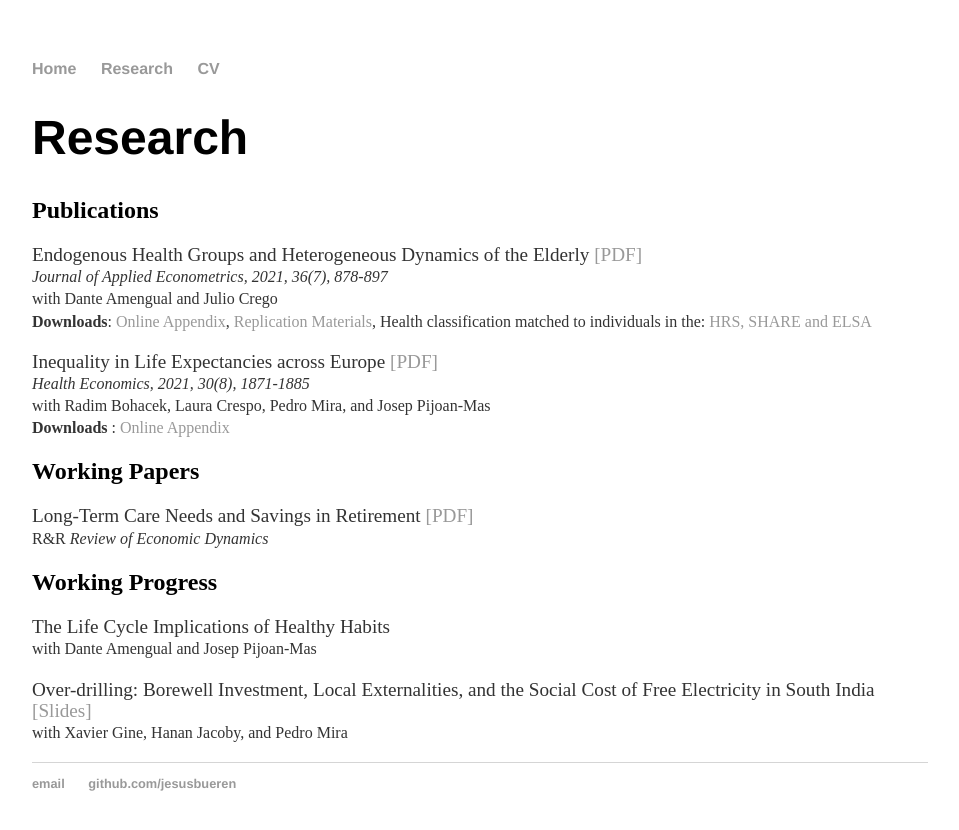
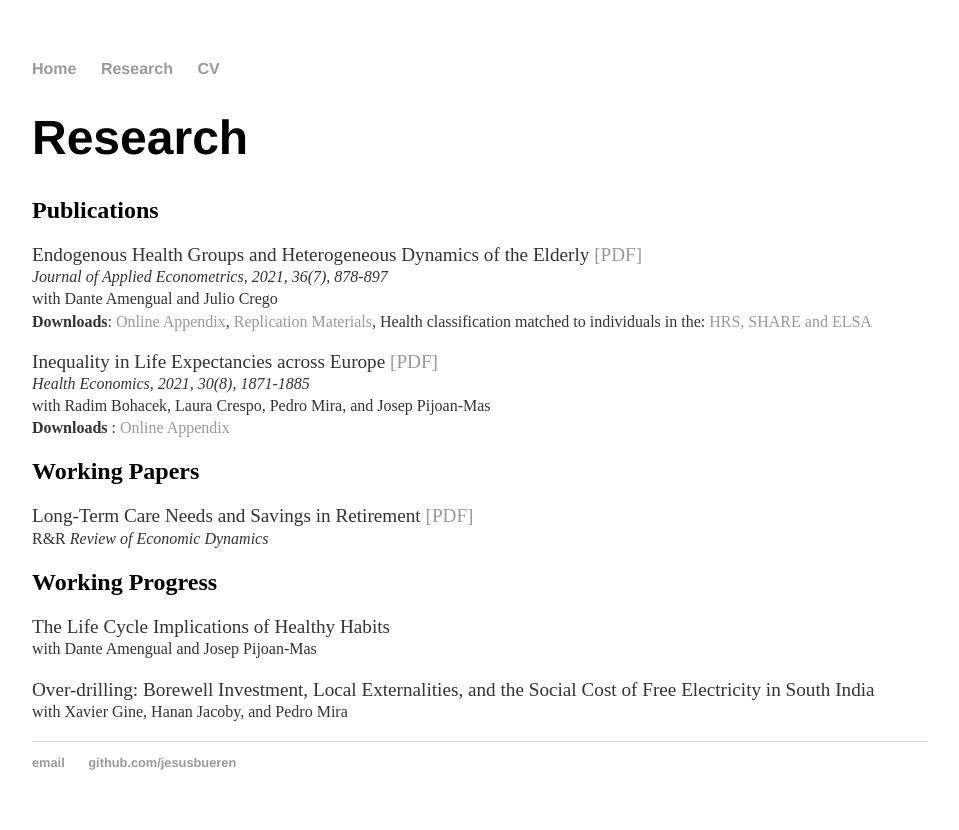
Before and after one commit to jesusbueren/jesusbueren.github.io, a Jekyll site: the page built from research/index.html, in a window 1280 px wide. Shown: the top 830 px of the page, without its empty margins (160-1119 px from the left). Built offline with Jekyll 4.4.1, drawn with Linux system fonts in a browser that asks for light colours.

Commit message:
Update index.html

```diff
--- a/research/index.html
+++ b/research/index.html
@@ -27,5 +27,5 @@
 	<p> <bold> The Life Cycle Implications of Healthy Habits </bold>  <br>
 	 <small> with Dante Amengual and Josep Pijoan-Mas  </small> <br></p>
 
- 	<p> <bold> Over-drilling: Borewell Investment, Local Externalities, and the Social Cost of Free Electricity in South India </bold> <a href="EUI_alumni.pdf">[Slides]</a> <br>
+ 	<p> <bold> Over-drilling: Borewell Investment, Local Externalities, and the Social Cost of Free Electricity in South India </bold> <br>
 	 <small> with Xavier Gine, Hanan Jacoby, and Pedro Mira  </small> <br></p>
```
